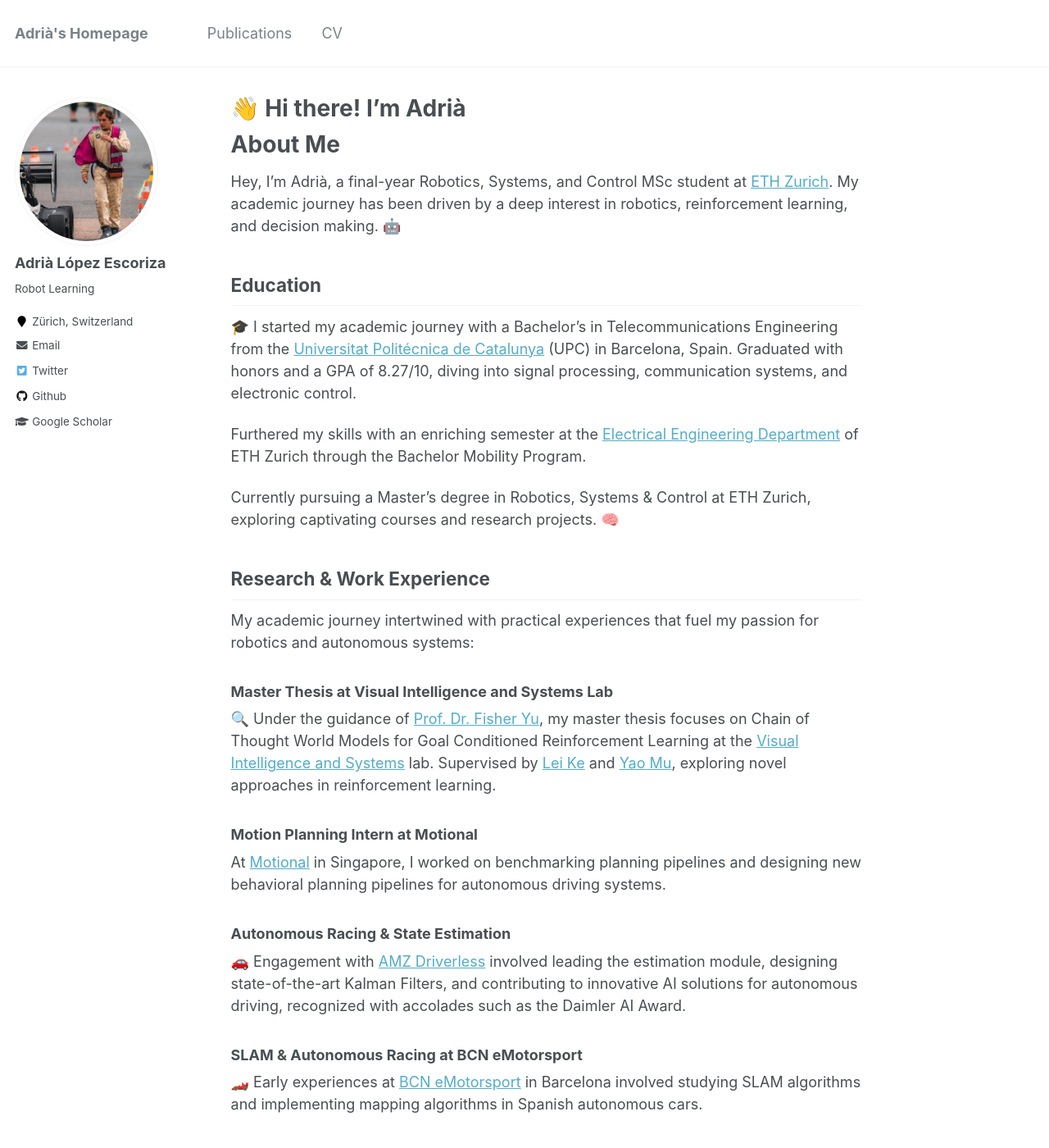
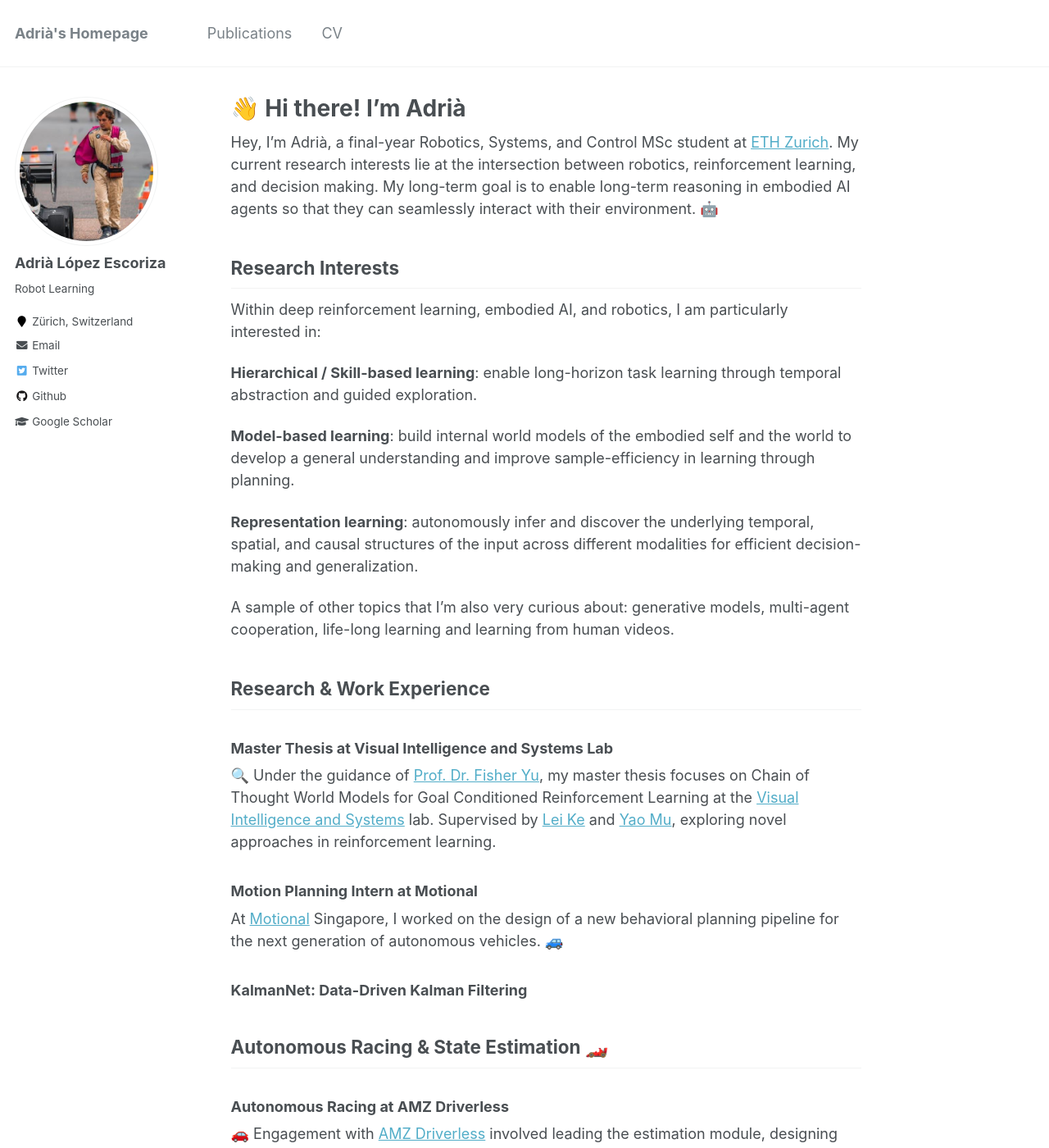
Before and after one commit to adrialopezescoriza/adrialopezescoriza.github.io, a Jekyll site: the page built from _pages/about.md, in a window 1280 px wide and 1400 px high. Shown: the whole window at 82% size. Built offline with Jekyll 4.4.1, drawn with Linux system fonts in a browser that asks for light colours; some of the changed text lies outside the part shown.

Commit message:
Better profile page

```diff
--- a/_pages/about.md
+++ b/_pages/about.md
@@ -8,21 +8,21 @@ redirect_from:
   - /about.html
 ---
 
-# About Me
+Hey, I'm Adrià, a final-year Robotics, Systems, and Control MSc student at [ETH Zurich](https://www.ub.edu/web/ub/en/). My current research interests lie at the intersection between robotics, reinforcement learning, and decision making. My long-term goal is to enable long-term reasoning in embodied AI agents so that they can seamlessly interact with their environment. 🤖
 
-Hey, I'm Adrià, a final-year Robotics, Systems, and Control MSc student at [ETH Zurich](https://www.ub.edu/web/ub/en/). My academic journey has been driven by a deep interest in robotics, reinforcement learning, and decision making. 🤖
+## Research Interests
 
-## Education
+Within deep reinforcement learning, embodied AI, and robotics, I am particularly interested in:
 
-🎓 I started my academic journey with a Bachelor's in Telecommunications Engineering from the [Universitat Politécnica de Catalunya](https://telecos.upc.edu/en?set_language=en) (UPC) in Barcelona, Spain. Graduated with honors and a GPA of 8.27/10, diving into signal processing, communication systems, and electronic control.
+**Hierarchical / Skill-based learning**: enable long-horizon task learning through temporal abstraction and guided exploration.
 
-Furthered my skills with an enriching semester at the [Electrical Engineering Department](https://ee.ethz.ch/) of ETH Zurich through the Bachelor Mobility Program.
+**Model-based learning**: build internal world models of the embodied self and the world to develop a general understanding and improve sample-efficiency in learning through planning.
 
-Currently pursuing a Master's degree in Robotics, Systems & Control at ETH Zurich, exploring captivating courses and research projects. 🧠
+**Representation learning**: autonomously infer and discover the underlying temporal, spatial, and causal structures of the input across different modalities for efficient decision-making and generalization.
+
+A sample of other topics that I’m also very curious about: generative models, multi-agent cooperation, life-long learning and learning from human videos.
 
 ## Research & Work Experience
-
-My academic journey intertwined with practical experiences that fuel my passion for robotics and autonomous systems:
 
 ### Master Thesis at Visual Intelligence and Systems Lab
 
@@ -30,30 +30,35 @@ My academic journey intertwined with practical experiences that fuel my passion
 
 ### Motion Planning Intern at Motional
 
-At [Motional](https://motional.com/) in Singapore, I worked on benchmarking planning pipelines and designing new behavioral planning pipelines for autonomous driving systems.
+At [Motional](https://motional.com/) Singapore, I worked on the design of a new behavioral planning pipeline for the next generation of autonomous vehicles. 🚙
 
-### Autonomous Racing & State Estimation
+### KalmanNet: Data-Driven Kalman Filtering
 
-🚗 Engagement with [AMZ Driverless](https://amzracing.ch/en) involved leading the estimation module, designing state-of-the-art Kalman Filters, and contributing to innovative AI solutions for autonomous driving, recognized with accolades such as the Daimler AI Award.
+
+## Autonomous Racing & State Estimation 🏎️
+
+### Autonomous Racing at AMZ Driverless
+🚗 Engagement with [AMZ Driverless](https://amzracing.ch/en) involved leading the estimation module, designing state-of-the-art Kalman Filters.
 
 ### SLAM & Autonomous Racing at BCN eMotorsport
-
 🏎️ Early experiences at [BCN eMotorsport](https://bcnemotorsport.upc.edu/home/) in Barcelona involved studying SLAM algorithms and implementing mapping algorithms in Spanish autonomous cars.
 
-## Achievements & Awards
+## Teaching and Mentoring
 
-My academic and professional journey has been peppered with achievements:
+Teaching Assistant for the course Game Theory And Control at ETH Zurich.
+Robotics academy: Organizing robotic and programming workshops for students aged from 8 to 14.
 
-- Securing 3rd place overall in Formula Student Germany's Driverless category with AMZ Driverless.
-- Winning the Daimler AI Award for pioneering AI solutions in autonomous driving.
-- Earning maximum grades for my Bachelor's Thesis at UPC.
-- Seizing 1st place in national Mathematics Olympiads showcasing problem-solving skills. 🏆
+
+## Achievements & Awards 🏆
+
+- 3rd place overall in Formula Student Germany's Driverless category with AMZ Driverless.
+- Daimler AI Award for pioneering AI solutions in autonomous driving.
+- Maximum grade and honors for my Bachelor's Thesis at UPC.
+- 1st place in Mational Mathematics Olympiads of Spain and Andorra.
 
 ## Interests & Extracurriculars
 
 Beyond academia, I indulge in various interests and extracurricular activities:
 
-- Alpine skiing, Alpinism, Tennis, and Surfing.
-- Volunteering experiences in teaching robotics and construction projects. 🏂
-
-I'm thrilled to share my journey, experiences, and insights through this platform. Stay tuned for updates and discoveries!
+- Alpine skiing, Alpinism, Tennis, and Surfing. 🏂
+- Volunteering experiences in teaching robotics and construction projects.
```
